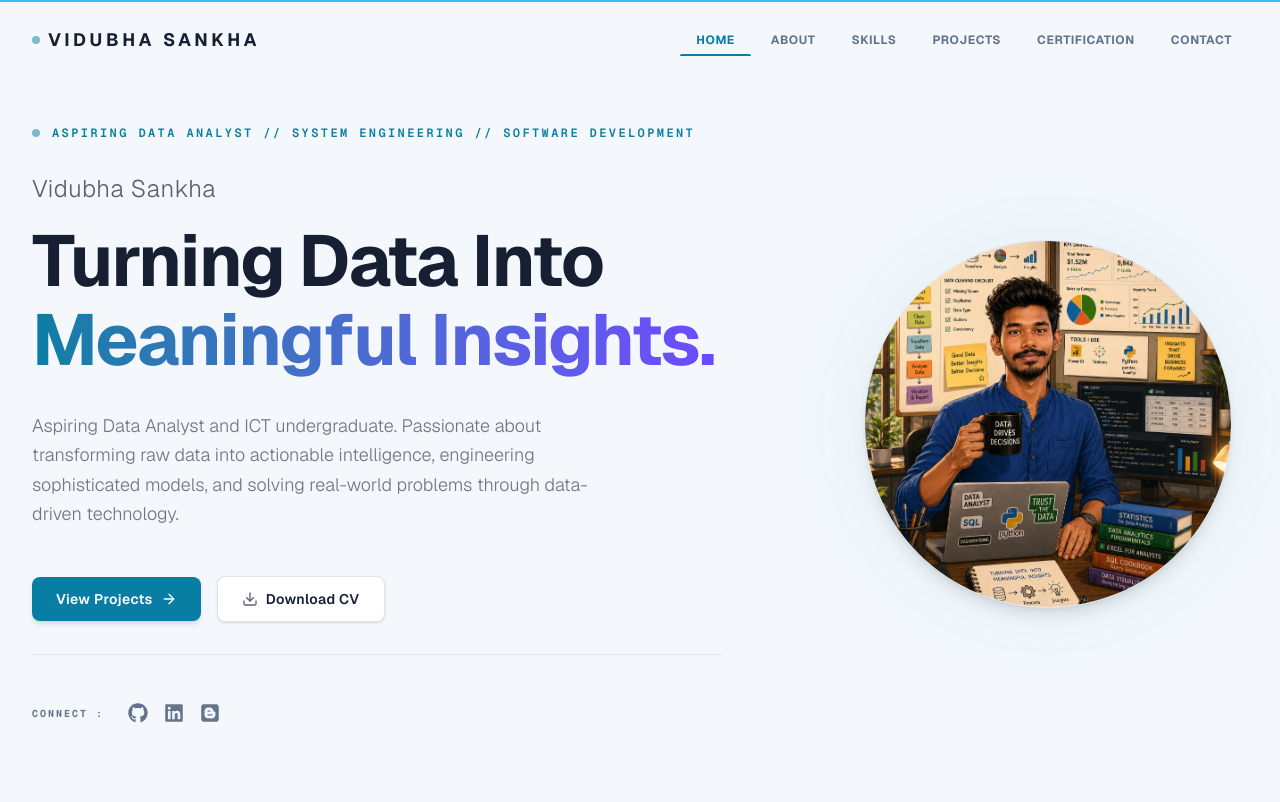
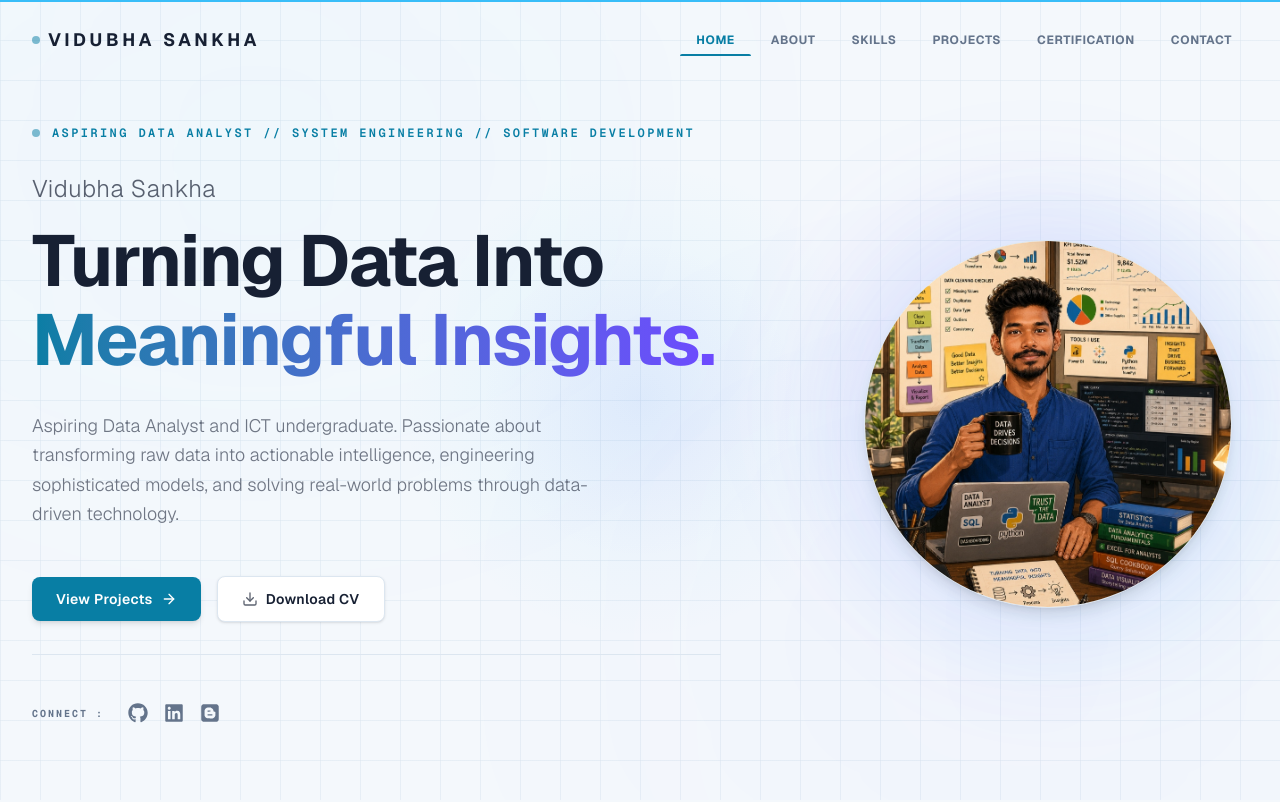
Before and after one commit to vidubha-sankha/my-portfolio, a Next.js app: page / in a window 1280 px wide. Shown: the top 802 px of the page. Built offline with nearby package versions, Linux system fonts and the light colour scheme.

Commit message:
feat: scaffold landing page with Hero, BackgroundSystem, and Footer components

```diff
--- a/src/app/page.tsx
+++ b/src/app/page.tsx
@@ -11,7 +11,7 @@ import SectionDivider from "@/components/SectionDivider";
 
 export default function Home() {
   return (
-    <main className="flex flex-col min-h-screen bg-background">
+    <main className="flex flex-col min-h-screen bg-transparent">
       <Navbar />
       <Hero />
       <SectionDivider />
--- a/src/components/BackgroundSystem.tsx
+++ b/src/components/BackgroundSystem.tsx
@@ -27,14 +27,12 @@ export default function BackgroundSystem() {
     <div className="fixed inset-0 z-[-1] pointer-events-none overflow-hidden bg-background">
       {/* Base Grid Layer - 28x28 mobile, 40x40 desktop */}
       <div
-        className="absolute inset-0 opacity-40 bg-[size:28px_28px] md:bg-[size:40px_40px]"
+        className="absolute inset-0 bg-[size:28px_28px] md:bg-[size:40px_40px]"
         style={{
           backgroundImage: `
-            linear-gradient(to right, rgba(220, 230, 240, 0.5) 1px, transparent 1px),
-            linear-gradient(to bottom, rgba(220, 230, 240, 0.5) 1px, transparent 1px)
-          `,
-          maskImage: "linear-gradient(to bottom, transparent, black 10%, black 90%, transparent)",
-          WebkitMaskImage: "linear-gradient(to bottom, transparent, black 10%, black 90%, transparent)"
+            linear-gradient(to right, rgba(220, 230, 240, 0.55) 1px, transparent 1px),
+            linear-gradient(to bottom, rgba(220, 230, 240, 0.55) 1px, transparent 1px)
+          `
         }}
       />
 
--- a/src/components/Footer.tsx
+++ b/src/components/Footer.tsx
@@ -8,7 +8,7 @@ export default function Footer() {
   const currentYear = new Date().getFullYear();
 
   return (
-    <footer className="bg-background pt-16 pb-8 border-t border-border">
+    <footer className="bg-transparent pt-16 pb-8 border-t border-border">
       <div className="max-w-7xl mx-auto px-4 sm:px-6 lg:px-8">
         {/* Bottom Bar */}
         <div className="flex flex-col items-center justify-center pt-8 border-t border-border gap-4">
--- a/src/components/Hero.tsx
+++ b/src/components/Hero.tsx
@@ -42,23 +42,6 @@ export default function Hero() {
             </motion.div>
 
             <motion.div variants={itemVariants} className="space-y-4 relative">
-              {/* Subtle decorative grid and glow behind the heading */}
-              <div className="absolute -inset-8 -z-10 hidden md:block">
-                <div className="absolute inset-0 bg-[radial-gradient(ellipse_at_center,rgba(56,189,248,0.08),transparent_50%)]" />
-                <div
-                  className="absolute inset-0 opacity-20"
-                  style={{
-                    backgroundSize: "20px 20px",
-                    backgroundImage: `
-                      linear-gradient(to right, rgba(220, 230, 240, 1) 1px, transparent 1px),
-                      linear-gradient(to bottom, rgba(220, 230, 240, 1) 1px, transparent 1px)
-                    `,
-                    maskImage: "radial-gradient(circle at center, black 10%, transparent 60%)",
-                    WebkitMaskImage: "radial-gradient(circle at center, black 10%, transparent 60%)"
-                  }}
-                />
-              </div>
-
               <h2 className="text-xl sm:text-2xl font-light text-foreground/70 tracking-wide">
                 Vidubha Sankha
               </h2>
@@ -125,7 +108,8 @@ export default function Hero() {
               </div>
 
               {/* Subtle Glow */}
-              <div className="absolute inset-0 rounded-full bg-primary/5 blur-[40px] -z-10 group-hover:bg-primary/10 transition-colors duration-700" />
+              <div className="absolute inset-0 rounded-full bg-[#38BDF8]/10 blur-[60px] -z-10 group-hover:bg-[#38BDF8]/15 transition-all duration-700 translate-x-4 translate-y-4" />
+              <div className="absolute inset-0 rounded-full bg-[#6D4AFF]/10 blur-[60px] -z-10 group-hover:bg-[#6D4AFF]/15 transition-all duration-700 -translate-x-4 -translate-y-4" />
             </div>
           </motion.div>
 
```
